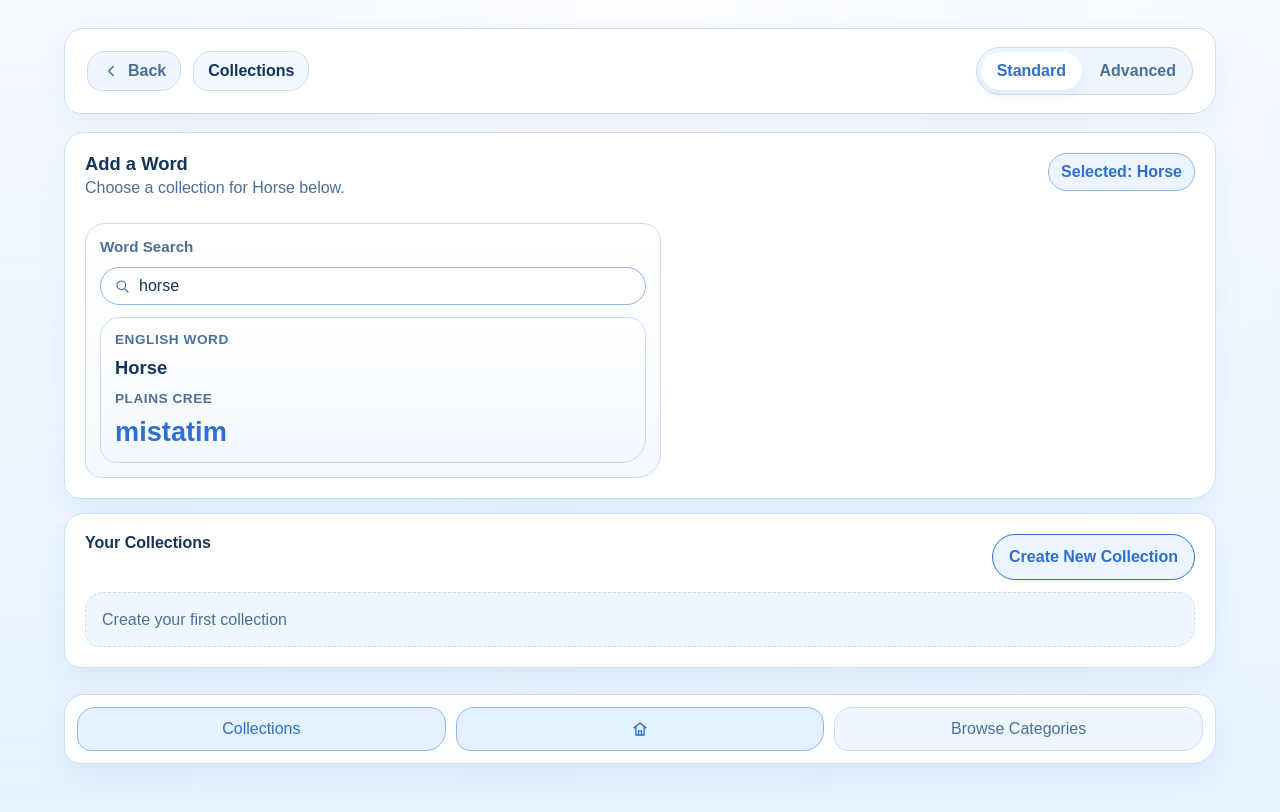
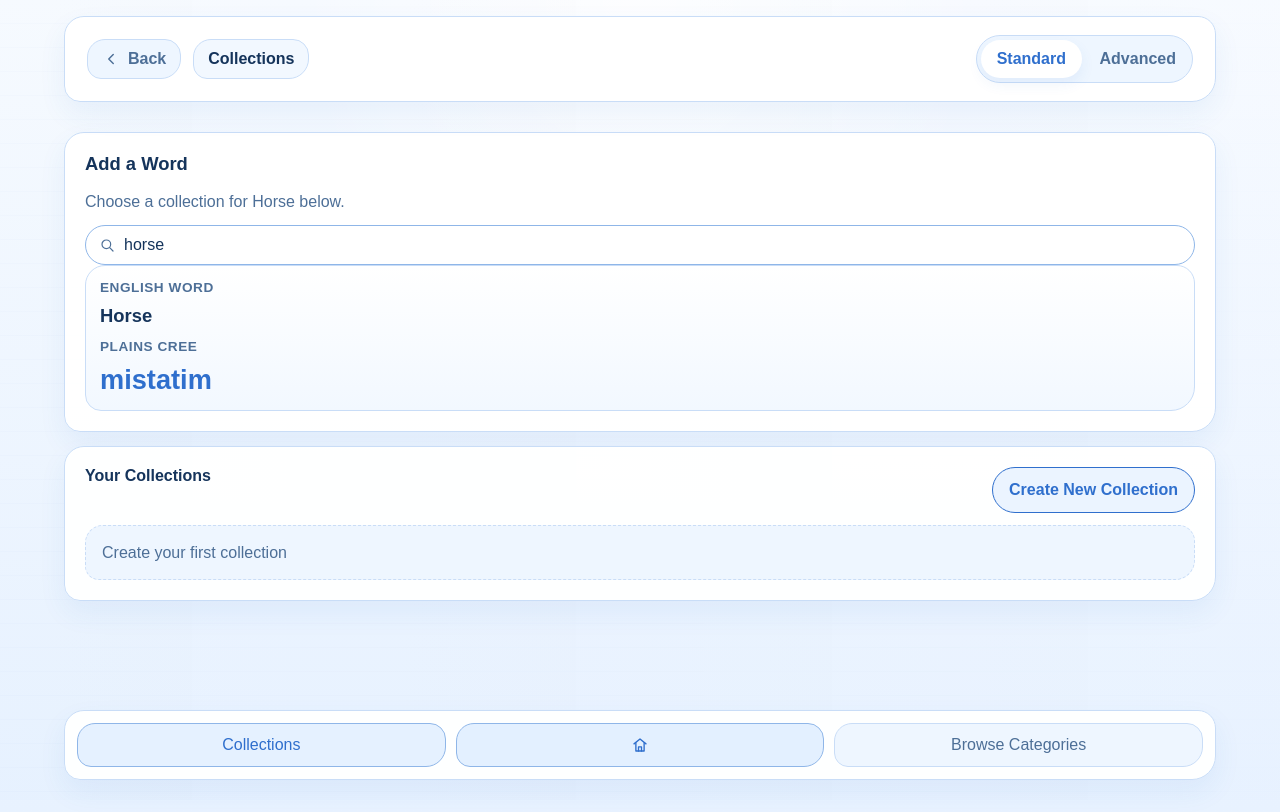
Before and after one commit to LukeDesousa/CMPUT302-HighFidelityProject3, a Django app: a page that uses templates/collections.html in a window 1280 px wide. Run offline with Django 4.2, Linux system fonts and the light colour scheme.

Commit message:
more changes:1.2

```diff
--- a/main/tests.py
+++ b/main/tests.py
@@ -170,7 +170,7 @@ class HomePageTests(TestCase):
 
         self.assertEqual(response.status_code, 200)
         self.assertContains(response, "Add a Word")
-        self.assertContains(response, "Word Search")
+        self.assertContains(response, "Search words or categories")
         self.assertContains(response, "Create New Collection")
         self.assertContains(response, "Animals")
         self.assertContains(response, "Warm-up")
--- a/static/site.css
+++ b/static/site.css
@@ -11,6 +11,12 @@
     --radius-shell: 30px 28px 34px 26px;
     --radius-card: 20px 18px 24px 16px;
     --radius-pill: 18px 16px 20px 14px;
+    --shell-side-padding: 18px;
+    --top-bar-offset: 12px;
+    --top-bar-space: 122px;
+    --bottom-bar-offset: 16px;
+    --bottom-bar-space: 112px;
+    --search-form-max-width: 100%;
 }
 
 *,
@@ -33,7 +39,7 @@ body {
     color: var(--ink);
     overflow-x: hidden;
     overflow-y: auto;
-    padding: 24px 18px 40px;
+    padding: 24px var(--shell-side-padding) 40px;
     background:
         radial-gradient(circle at top, rgba(255, 255, 255, 0.88), transparent 34%),
         linear-gradient(180deg, #f8fbff 0%, #e8f2ff 100%);
@@ -71,7 +77,7 @@ button {
     width: min(100%, 72rem);
     min-height: calc(100vh - 64px);
     margin: 0 auto;
-    padding: 0;
+    padding: var(--top-bar-space) 0 var(--bottom-bar-space);
     display: flex;
     flex-direction: column;
     gap: 18px;
@@ -132,6 +138,12 @@ button {
     justify-content: space-between;
     gap: 12px;
     padding: 12px 16px;
+    position: fixed;
+    left: max(var(--shell-side-padding), calc(50vw - 36rem));
+    right: max(var(--shell-side-padding), calc(50vw - 36rem));
+    top: var(--top-bar-offset);
+    z-index: 40;
+    backdrop-filter: blur(14px);
 }
 
 .page-nav-main {
@@ -267,25 +279,20 @@ button {
     padding: 16px 20px;
 }
 
-.home-search-panel .search-form-stack {
-    max-width: 40rem;
-    margin: 0 auto;
-}
-
 .search-form-stack {
     display: grid;
     width: 100%;
-    max-width: 34rem;
+    max-width: var(--search-form-max-width);
     gap: 12px;
 }
 
 .search-form-mini {
-    max-width: 24rem;
+    max-width: var(--search-form-max-width);
     gap: 8px;
 }
 
 .collection-word-search {
-    max-width: none;
+    max-width: var(--search-form-max-width);
 }
 
 .search-field {
@@ -1292,8 +1299,14 @@ button {
     grid-template-columns: repeat(3, minmax(0, 1fr));
     align-items: center;
     gap: 10px;
-    margin-top: auto;
     padding: 12px;
+    position: fixed;
+    left: max(var(--shell-side-padding), calc(50vw - 36rem));
+    right: max(var(--shell-side-padding), calc(50vw - 36rem));
+    bottom: calc(var(--bottom-bar-offset) + env(safe-area-inset-bottom));
+    z-index: 35;
+    margin-top: 0;
+    backdrop-filter: blur(14px);
 }
 
 .nav-link {
@@ -1422,7 +1435,7 @@ select:focus-visible,
 .toast {
     position: fixed;
     left: 50%;
-    bottom: 24px;
+    bottom: calc(var(--bottom-bar-space) + env(safe-area-inset-bottom));
     z-index: 50;
     min-width: min(24rem, calc(100vw - 32px));
     max-width: calc(100vw - 32px);
@@ -1562,8 +1575,16 @@ select:focus-visible,
 }
 
 @media (min-width: 768px) {
+    :root {
+        --shell-side-padding: 24px;
+        --top-bar-offset: 16px;
+        --top-bar-space: 104px;
+        --bottom-bar-offset: 20px;
+        --bottom-bar-space: 124px;
+    }
+
     body {
-        padding: 28px 24px 48px;
+        padding: 28px var(--shell-side-padding) 48px;
     }
 
     .page-nav,
--- a/templates/collections.html
+++ b/templates/collections.html
@@ -7,10 +7,11 @@
         {% include "includes/top_nav.html" with title="Collections" show_back=True %}
 
         <main class="screen-content collections-screen">
-            <section class="content-section" aria-labelledby="collection-word-title">
-                <div class="section-head section-head-split">
-                    <div>
+            <section class="search-panel" aria-labelledby="collection-word-title">
+                <div class="result-topline">
                     <h1 id="collection-word-title" class="result-title">Add a Word</h1>
+                </div>
+
                 <p class="mode-intro">
                     {% if selected_result %}
                         Choose a collection for {{ selected_result.english_word|title }} below.
@@ -18,17 +19,9 @@
                         Search for a word first, then add it to one of your collections.
                     {% endif %}
                 </p>
-                    </div>
-                    {% if selected_result %}
-                        <span class="status-pill">Selected: {{ selected_result.english_word|title }}</span>
-                    {% endif %}
-                </div>
 
-                <div class="collection-builder-shell">
-                    <div class="builder-field collection-word-builder">
-                        <label class="field-label" for="collection-word-search">Word Search</label>
                 <form
-                            class="search-form search-form-stack search-form-mini collection-word-search"
+                    class="search-form search-form-stack collection-word-search"
                     action="{% url 'collections' %}"
                     method="get"
                     role="search"
@@ -36,8 +29,8 @@
                 >
                     <input type="hidden" name="mode" value="{{ current_mode }}">
                     <input type="hidden" name="back" value="{{ back_url }}">
-                            <label class="sr-only" for="collection-word-search">Search for words</label>
-                            <div class="search-field search-field-mini">
+                    <label class="sr-only" for="collection-word-search">Search words or categories</label>
+                    <div class="search-field">
                         <span class="search-icon" aria-hidden="true">
                             <svg viewBox="0 0 24 24" fill="none" stroke="currentColor" stroke-width="1.8" stroke-linecap="round" stroke-linejoin="round">
                                 <circle cx="11" cy="11" r="6.5"></circle>
@@ -68,12 +61,8 @@
                         {% endif %}
                     </div>
                 {% else %}
-                            <div class="builder-empty">
                     <p class="empty-state">Search for a word to start adding it to a collection.</p>
-                            </div>
                 {% endif %}
-                    </div>
-                </div>
             </section>
 
             <section class="content-section" aria-labelledby="saved-collections-title">
--- a/templates/home.html
+++ b/templates/home.html
@@ -125,8 +125,6 @@
                         </a>
                     {% endfor %}
                 </div>
-
-                <p class="graph-hint">Home highlights 6 category cards. Browse Categories opens the full {{ all_topic_count }}-category prototype library.</p>
             </section>
 
             <div class="home-dashboard-grid">
```
Lines whose indentation alone changed are shown as unchanged.
